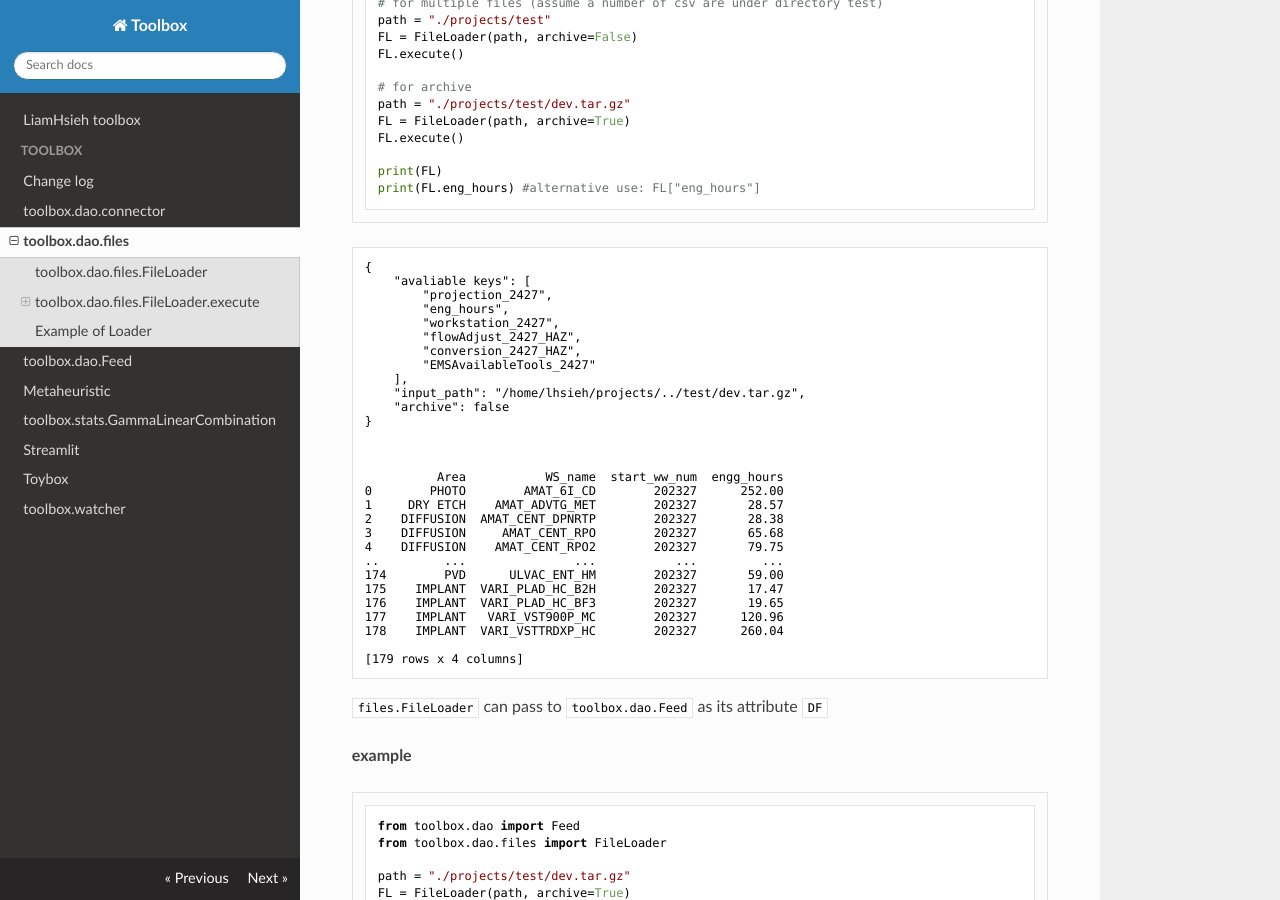
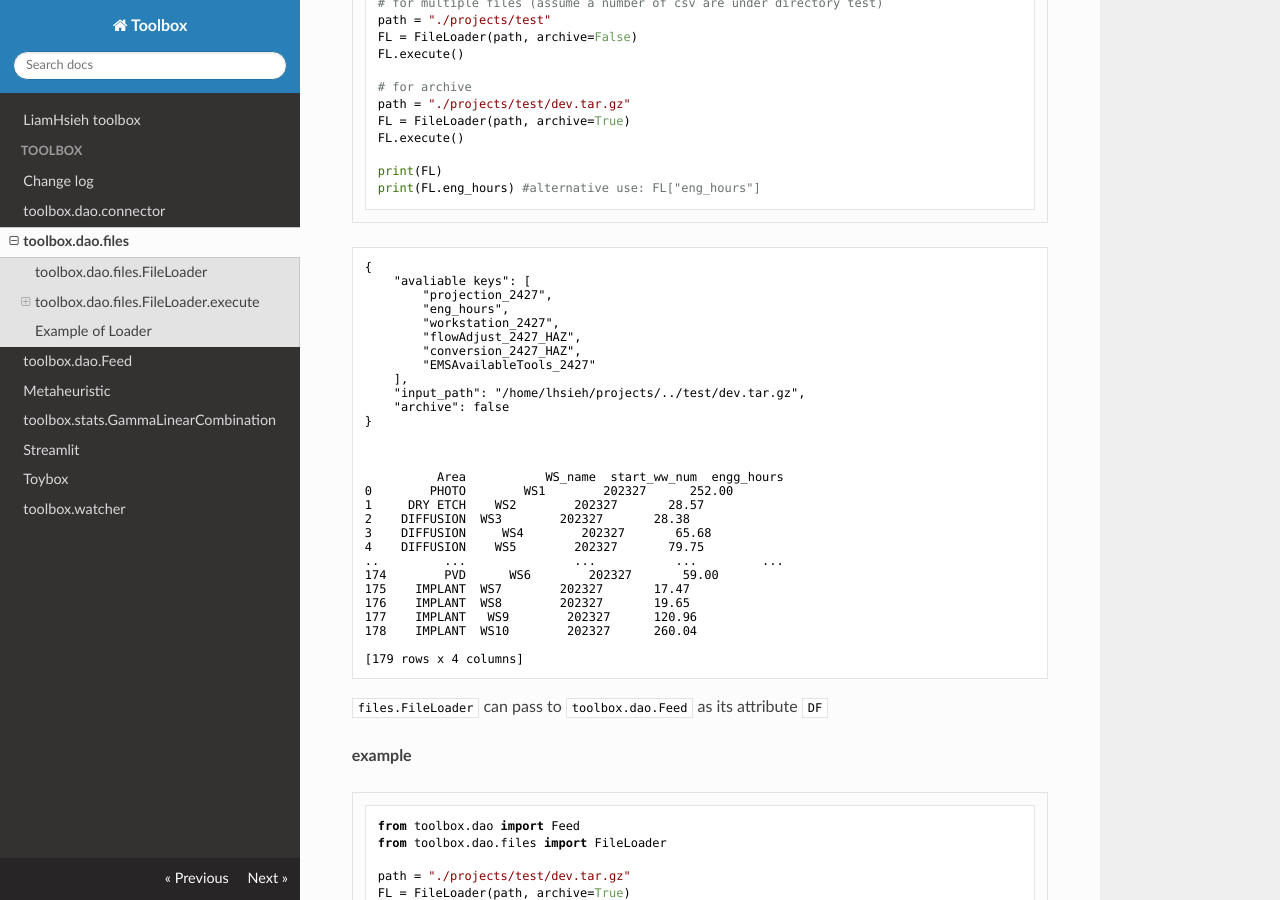
Before and after one commit to liam-hsieh/liamhsieh-toolbox, a Jekyll site: the page built from toolbox/dao/files/index.md, in a window 1280 px wide and 900 px high, scrolled down 1771 px. Built offline with Jekyll 4.4.1, drawn with Linux system fonts in a browser that asks for light colours; nearby versions of some CDN libraries; our own code applies the rules of GitHub Pages for plain Markdown files.

Commit message:
Update index.md

````diff
--- a/toolbox/dao/files/index.md
+++ b/toolbox/dao/files/index.md
@@ -100,17 +100,17 @@ print(FL.eng_hours) #alternative use: FL["eng_hours"]
 
 
           Area           WS_name  start_ww_num  engg_hours
-0        PHOTO        AMAT_6I_CD        202327      252.00
-1     DRY ETCH    AMAT_ADVTG_MET        202327       28.57
-2    DIFFUSION  AMAT_CENT_DPNRTP        202327       28.38
-3    DIFFUSION     AMAT_CENT_RPO        202327       65.68
-4    DIFFUSION    AMAT_CENT_RPO2        202327       79.75
+0        PHOTO        WS1        202327      252.00
+1     DRY ETCH    WS2        202327       28.57
+2    DIFFUSION  WS3        202327       28.38
+3    DIFFUSION     WS4        202327       65.68
+4    DIFFUSION    WS5        202327       79.75
 ..         ...               ...           ...         ...
-174        PVD      ULVAC_ENT_HM        202327       59.00
-175    IMPLANT  VARI_PLAD_HC_B2H        202327       17.47
-176    IMPLANT  VARI_PLAD_HC_BF3        202327       19.65
-177    IMPLANT   VARI_VST900P_MC        202327      120.96
-178    IMPLANT  VARI_VSTTRDXP_HC        202327      260.04
+174        PVD      WS6        202327       59.00
+175    IMPLANT  WS7        202327       17.47
+176    IMPLANT  WS8        202327       19.65
+177    IMPLANT   WS9        202327      120.96
+178    IMPLANT  WS10        202327      260.04
 
 [179 rows x 4 columns]
 ```
````
